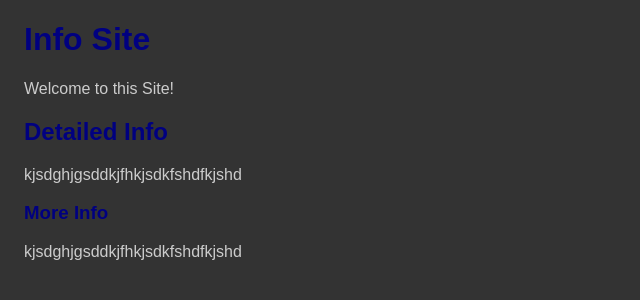
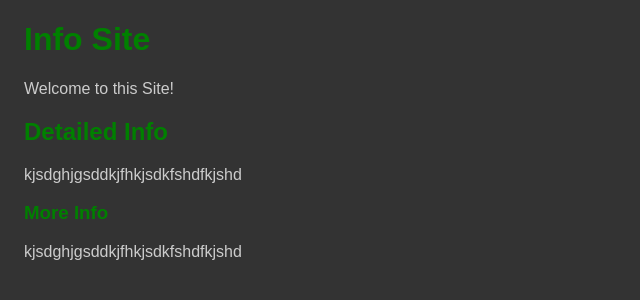
Before and after one commit to Scientific-Research/mk-003-sass-basics, a React (Vite) app: page / in a window 1280 px wide. Shown: the top 300 px of the page, without its empty margins (0-640 px from the left). Built offline with nearby package versions, Linux system fonts and the light colour scheme.

Commit message:
and now is in green color!

```diff
--- a/src/App.scss
+++ b/src/App.scss
@@ -1,4 +1,4 @@
-$headerColor: navy;
+$headerColor: green;
 body {
   background-color: #333;
   color: #ccc;
```
